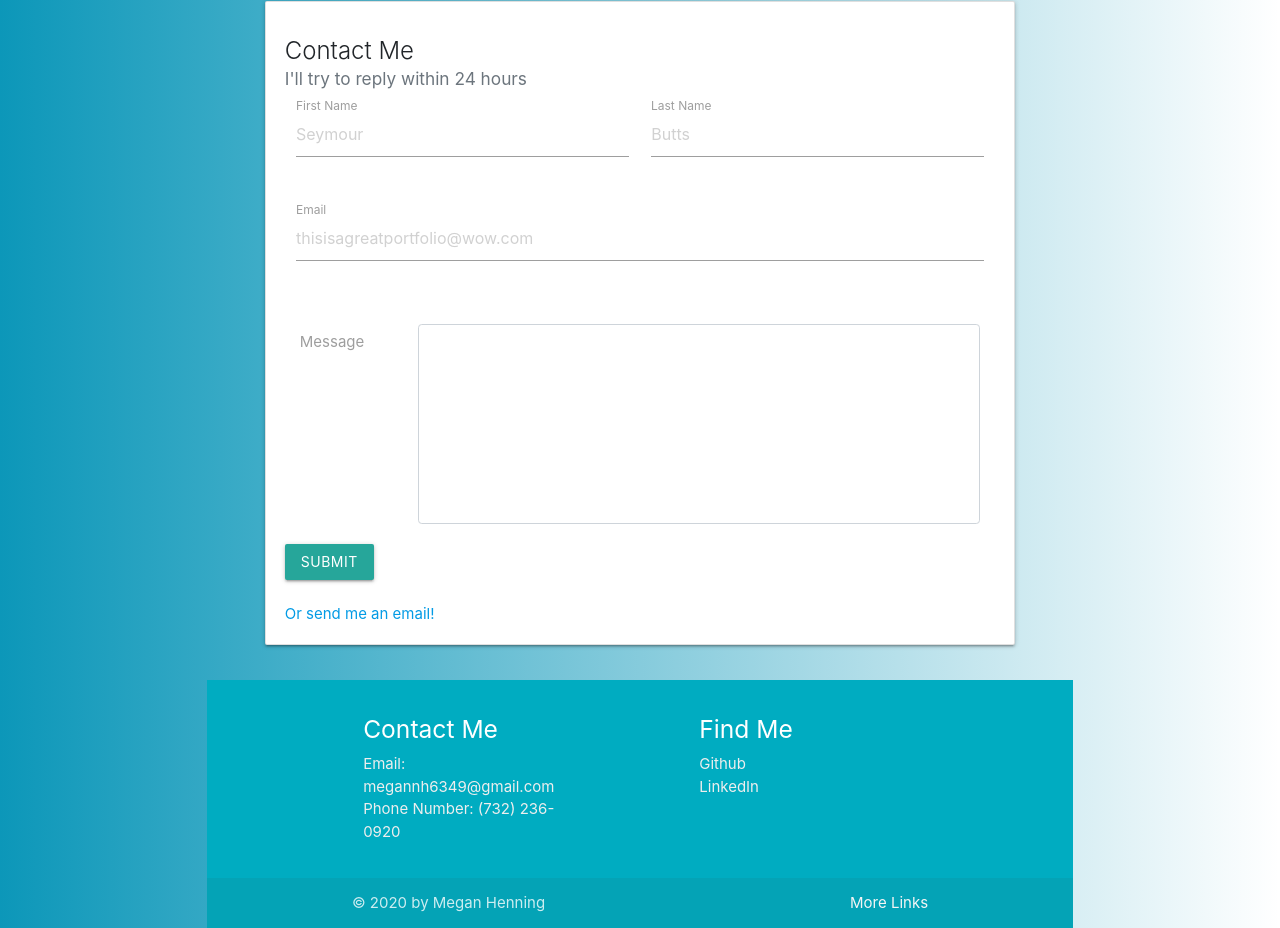
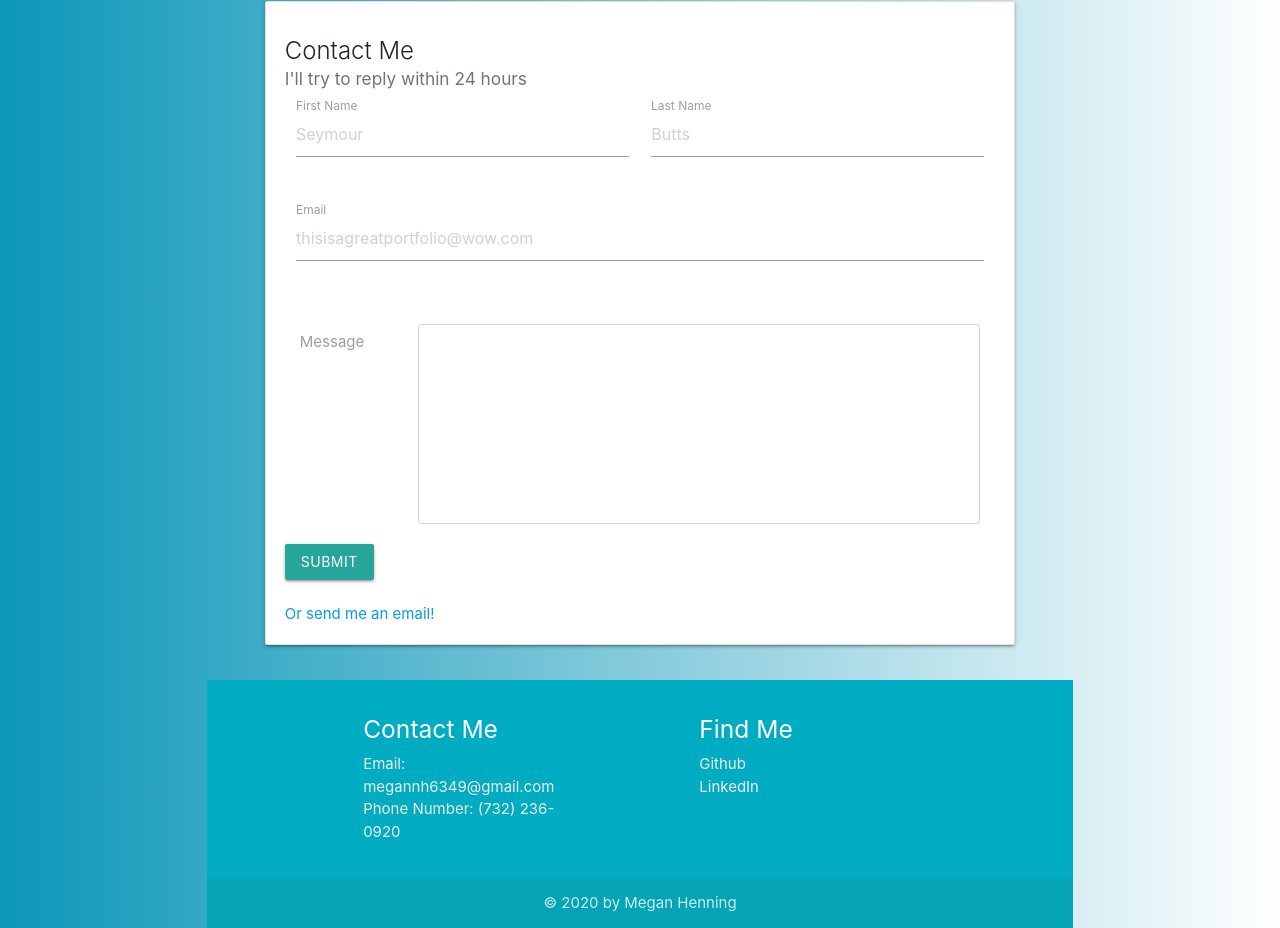
Before and after one commit to Megannh6349/UpdatedPortfolio2, a plain HTML site: page contact.html in a window 1280 px wide. Shown: the part 220-1148 px from the top of the page. Drawn offline with nearby package versions, Linux system fonts and the light colour scheme.

Commit message:
centered copyright

```diff
--- a/contact.html
+++ b/contact.html
@@ -95,7 +95,6 @@
             <div class="footer-copyright">
                 <div class="container">
                     © 2020 by Megan Henning
-                    <a class="grey-text text-lighten-4 right" href="#!">More Links</a>
                 </div>
             </div>
         </footer>
--- a/style.css
+++ b/style.css
@@ -59,3 +59,8 @@ h1 {
 #nameLink {
     padding-left: 20px;
 }
+
+.footer-copyright {
+    margin: auto;
+    text-align: center;
+}
```
Also changed, not shown: index.html (+0 -1 lines), portfolio.html (+0 -1 lines).
